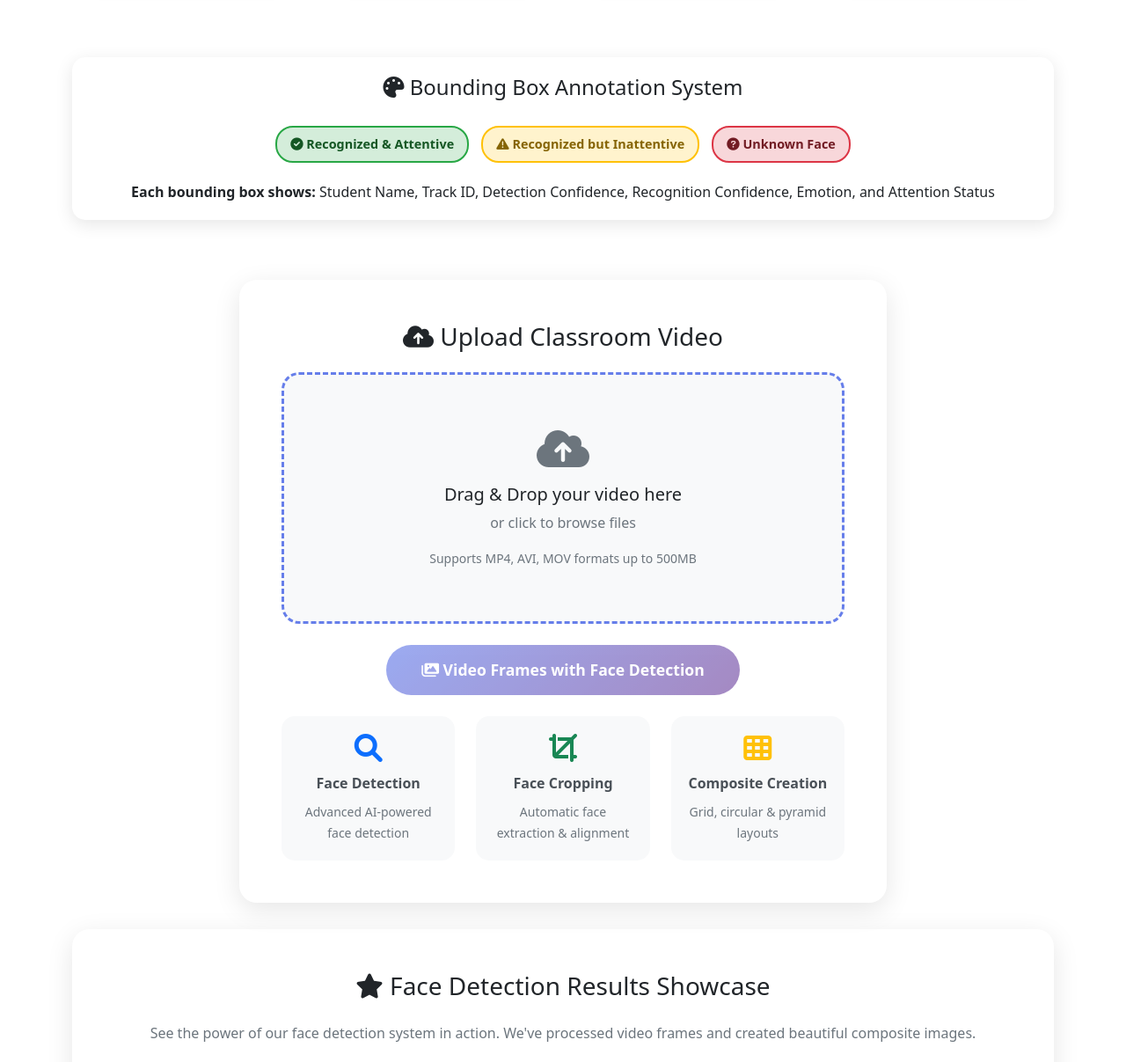
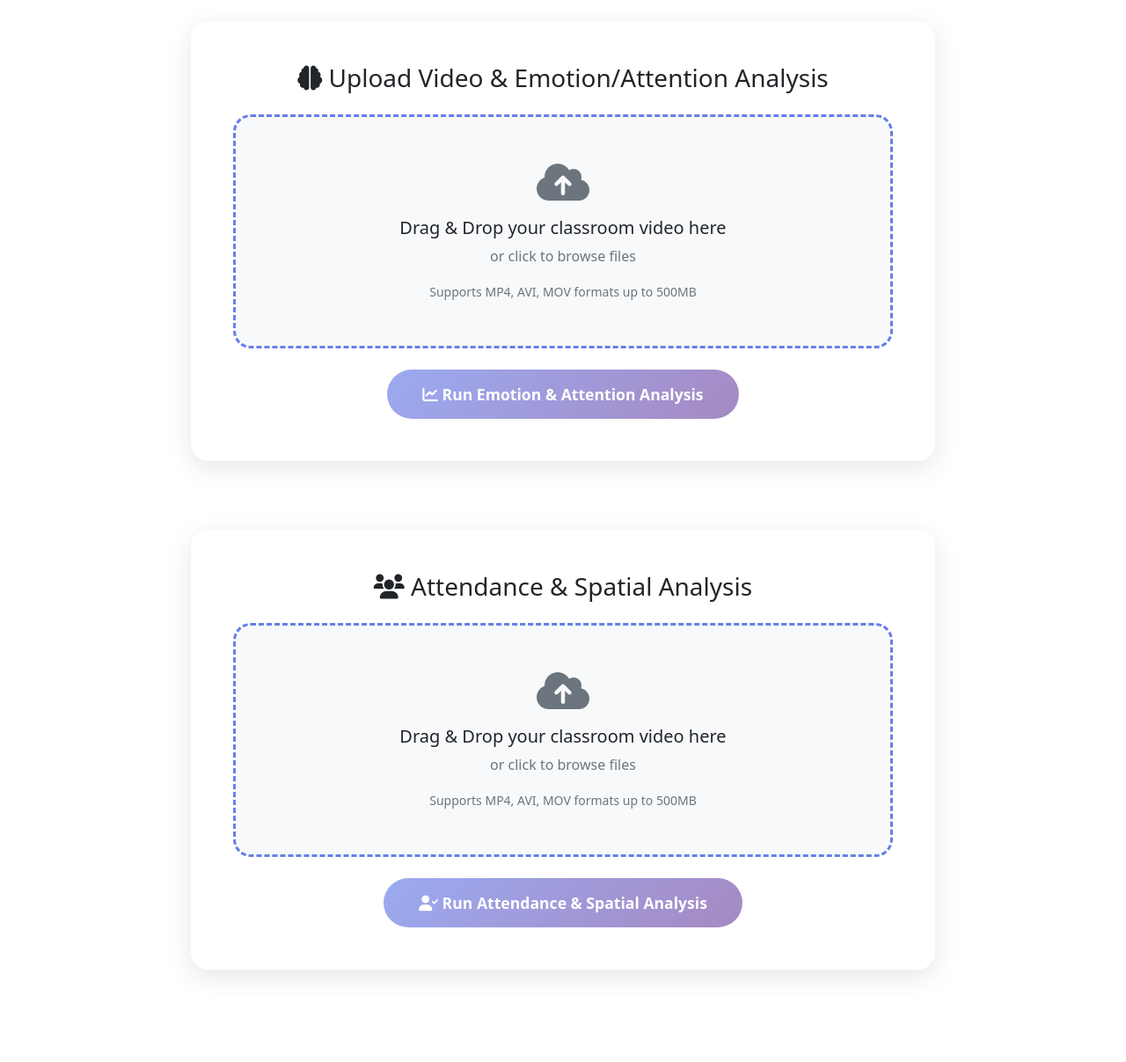
Before and after one commit to AliAlizadeh11/FaceClass, a plain HTML site: page src/templates/index.html in a window 1280 px wide. Shown: the part 1035-2242 px from the top of the page at 88% size. After the commit the page ends 2167 px from the top, so only its background shows below. Drawn offline with nearby package versions, Linux system fonts and the light colour scheme.

Commit message:
fix: minor issue in section Attendance & Spatial Analysis

```diff
--- a/src/templates/index.html
+++ b/src/templates/index.html
@@ -209,6 +209,16 @@
         .annotation-green { background: #d4edda; color: #155724; border: 2px solid #28a745; }
         .annotation-yellow { background: #fff3cd; color: #856404; border: 2px solid #ffc107; }
         .annotation-red { background: #f8d7da; color: #721c24; border: 2px solid #dc3545; }
+
+        /* Harmonize Team 2 and Team 3 sections */
+        #team2Card, #team3Card { min-height: 0; }
+        @media (min-width: 992px) {
+            #team2Card, #team3Card { padding: 40px; }
+            #team2-analysis .upload-area, #team3-analysis .upload-area { padding: 50px 20px; }
+        }
+        #team3Results .row > [class^="col-"] { margin-bottom: 0.75rem; }
+        #team3Results img { max-height: 260px; object-fit: contain; }
+        #team3AttendanceTable { font-size: 0.95rem; }
     </style>
 </head>
 <body>
@@ -225,12 +235,12 @@
                         <a href="#upload" class="btn btn-custom btn-lg">
                             <i class="fas fa-upload"></i> Start Analysis
                         </a>
-                        <a href="/team1-dashboard" class="btn btn-secondary-custom btn-lg">
+                        <!-- <a href="/team1-dashboard" class="btn btn-secondary-custom btn-lg">
                             <i class="fas fa-cogs"></i> Team 1 Dashboard
                         </a>
                         <a href="/video-analysis" class="btn btn-outline-light btn-lg">
                             <i class="fas fa-chart-line"></i> View Demo Results
-                        </a>
+                        </a> -->
                     </div>
                 </div>
                 <div class="col-lg-4 text-center">
@@ -240,9 +250,9 @@
         </div>
     </div>
 
-    <div class="container">
+    <!-- <div class="container"> -->
         <!-- Features Section -->
-        <div class="row mb-5">
+        <!-- <div class="row mb-5">
             <div class="col-12 text-center mb-5">
                 <h2 class="display-5 fw-bold">Advanced Video Analysis Features</h2>
                 <p class="lead text-muted">Professional-grade classroom monitoring with cutting-edge computer vision and Team 1 enhancements</p>
@@ -287,10 +297,10 @@
                     <p class="text-muted">Intelligent face quality evaluation for resolution, lighting, pose, and expression analysis.</p>
                 </div>
             </div>
-        </div>
+        </div> -->
 
         <!-- Annotation Preview -->
-        <div class="row mb-5">
+        <!-- <div class="row mb-5">
             <div class="col-12">
                 <div class="annotation-preview">
                     <h4 class="text-center mb-4">
@@ -312,7 +322,7 @@
                     </p>
                 </div>
             </div>
-        </div>
+        </div> -->
 
         <!-- Upload Section -->
         <div class="row" id="upload">
@@ -348,7 +358,7 @@
                     </div>
 
                     <!-- Feature Description -->
-                    <div class="text-center mt-4">
+                    <!-- <div class="text-center mt-4">
                         <div class="row">
                             <div class="col-md-4">
                                 <div class="feature-highlight">
@@ -372,13 +382,13 @@
                                 </div>
                             </div>
                         </div>
-                    </div>
+                    </div> -->
                 </div>
             </div>
         </div>
 
         <!-- Face Detection Results Showcase -->
-        <div class="row mb-5">
+        <!-- <div class="row mb-5">
             <div class="col-12">
                 <div class="feature-card p-5">
                     <h3 class="text-center mb-4">
@@ -433,12 +443,12 @@
                     </div>
                 </div>
             </div>
-        </div>
+        </div> -->
 
         <!-- Team 2: Upload Video & Emotion/Attention Analysis -->
         <div class="row mt-5" id="team2-analysis">
             <div class="col-lg-8 mx-auto">
-                <div class="feature-card p-5">
+                <div class="feature-card p-5" id="team2Card">
                     <h3 class="text-center mb-4">
                         <i class="fas fa-brain"></i> Upload Video & Emotion/Attention Analysis
                     </h3>
@@ -482,10 +492,10 @@
 
         <!-- Team 3: Attendance & Spatial Analysis -->
         <div class="row mt-5" id="team3-analysis">
-            <div class="col-lg-10 mx-auto">
-                <div class="feature-card p-5">
+            <div class="col-lg-8 mx-auto">
+                <div class="feature-card p-5" id="team3Card">
                     <h3 class="text-center mb-4">
-                        <i class="fas fa-users"></i> Attendance & Spatial Analysis (Team 3)
+                        <i class="fas fa-users"></i> Attendance & Spatial Analysis
                     </h3>
 
                     <div class="upload-area" id="uploadAreaTeam3">
@@ -577,7 +587,7 @@
         </div>
 
         <!-- Demo Section -->
-        <div class="demo-section">
+        <!-- <div class="demo-section">
             <div class="container">
                 <div class="row align-items-center">
                     <div class="col-lg-6">
@@ -603,7 +613,7 @@
                 </div>
             </div>
         </div>
-    </div>
+    </div> -->
 
     <script src="https://cdn.jsdelivr.net/npm/bootstrap@5.1.3/dist/js/bootstrap.bundle.min.js"></script>
     <script>
```
